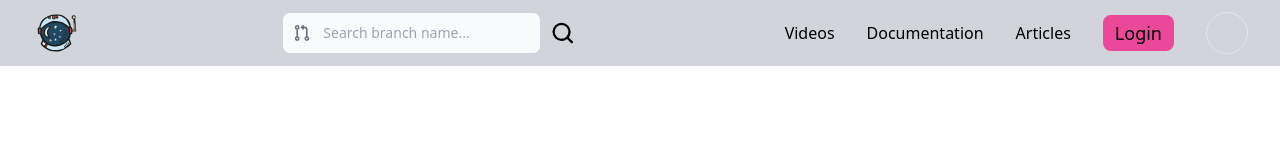
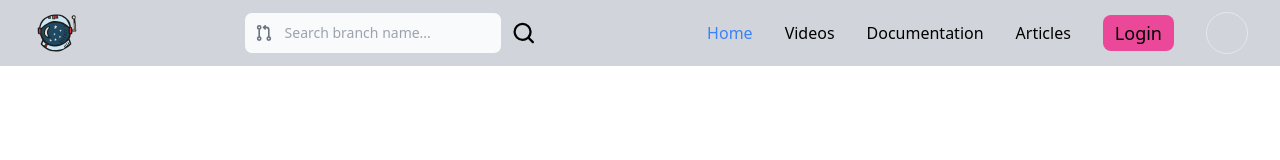
Before and after one commit to Aman-web-dev/Devlib, a Next.js app: page / in a window 1280 px wide. Shown: the top 160 px of the page. Built offline with nearby package versions, Linux system fonts and the light colour scheme; no server answers.

Commit message:
Change in search

```diff
--- a/app/components/Navbar.jsx
+++ b/app/components/Navbar.jsx
@@ -121,6 +121,18 @@ const Navbar = () => {
 
                 <li
                   className={`${
+                    pathName === "/"
+                      ? "dark:text-yellow-300 text-blue-500"
+                      : ""
+                  }`}
+                >
+                  <Link href="/" className="">
+                    Home
+                  </Link>
+                </li>
+
+                <li
+                  className={`${
                     pathName === "/videos"
                       ? "dark:text-yellow-300 text-blue-500"
                       : ""
@@ -240,7 +252,6 @@ const ProfileSection = (props) => {
           onClick={() => setOptionVisible(!optionsVisible)}
         />
 
-
         {optionsVisible ? (
           <Sidebar
             handleScreenClick={() => setOptionVisible(!optionsVisible)}
--- a/app/components/search/MainSearchComponent.jsx
+++ b/app/components/search/MainSearchComponent.jsx
@@ -45,7 +45,7 @@ const MainSearchComponent = (props) => {
     }
 
     try {
-      const response = await axios.get("http://localhost:4000/get-userData", {
+      const response = await axios.get("http://localhost:4000/searchUsers", {
         params: {
           searchedWords: value,
         },
```
